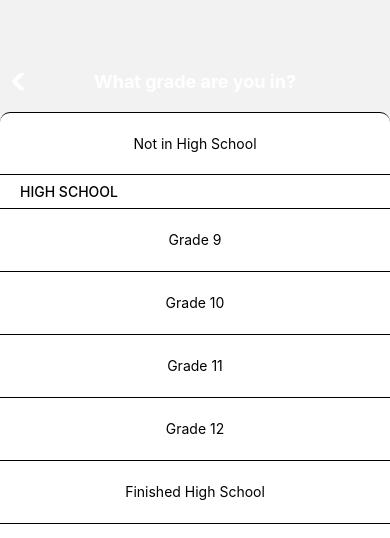
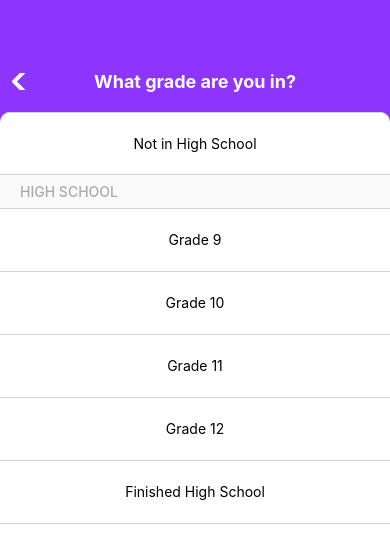
Before and after one commit to Skrr-in-US/app, a React Native app: screen /Grade in a window 390 px wide. Shown: the top 538 px of the page. Built offline with nearby package versions, Linux system fonts and the light colour scheme.

Commit message:
chore : add theme

```diff
--- a/src/styles/theme.ts
+++ b/src/styles/theme.ts
@@ -2,10 +2,16 @@ export const theme = {
   gray: '#00000070',
   grey: '#3D3D3D',
   background: '#F9F6F9',
+  dark: '#1E1E1E',
   shadow: '#676767',
   white: '#FFFFFF',
+  border: '#D4D4D4',
   question: '#F6F6F6',
   whiteOpacity: '#FFFFFF70',
+  primary: '#8E34FF',
+  select: '#FAFAFA',
+  description: '#A5A5A5',
+  selectText: '#ABABAB',
   black: '#000000',
   quiz: {
     pink: '#F55198',
```
